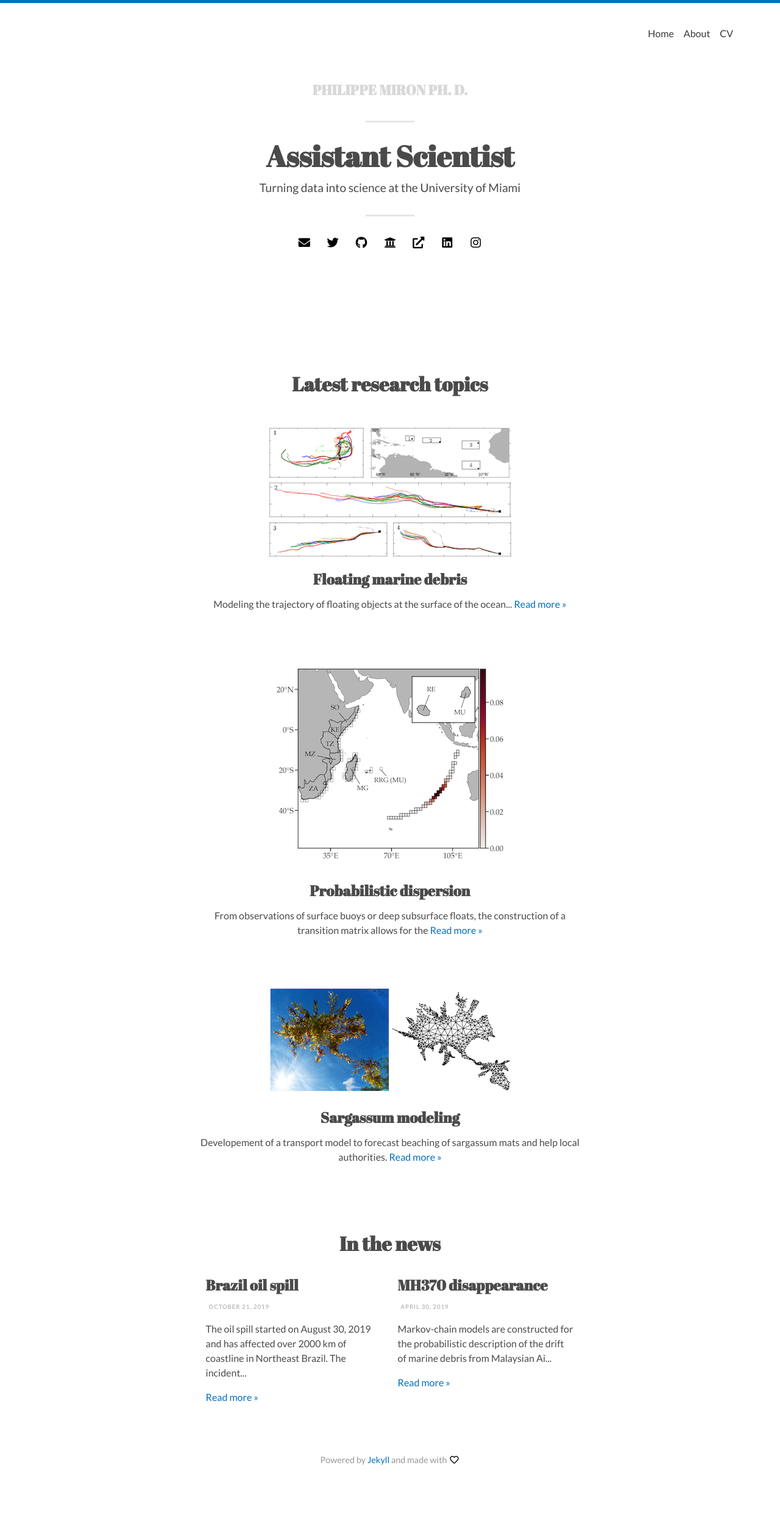
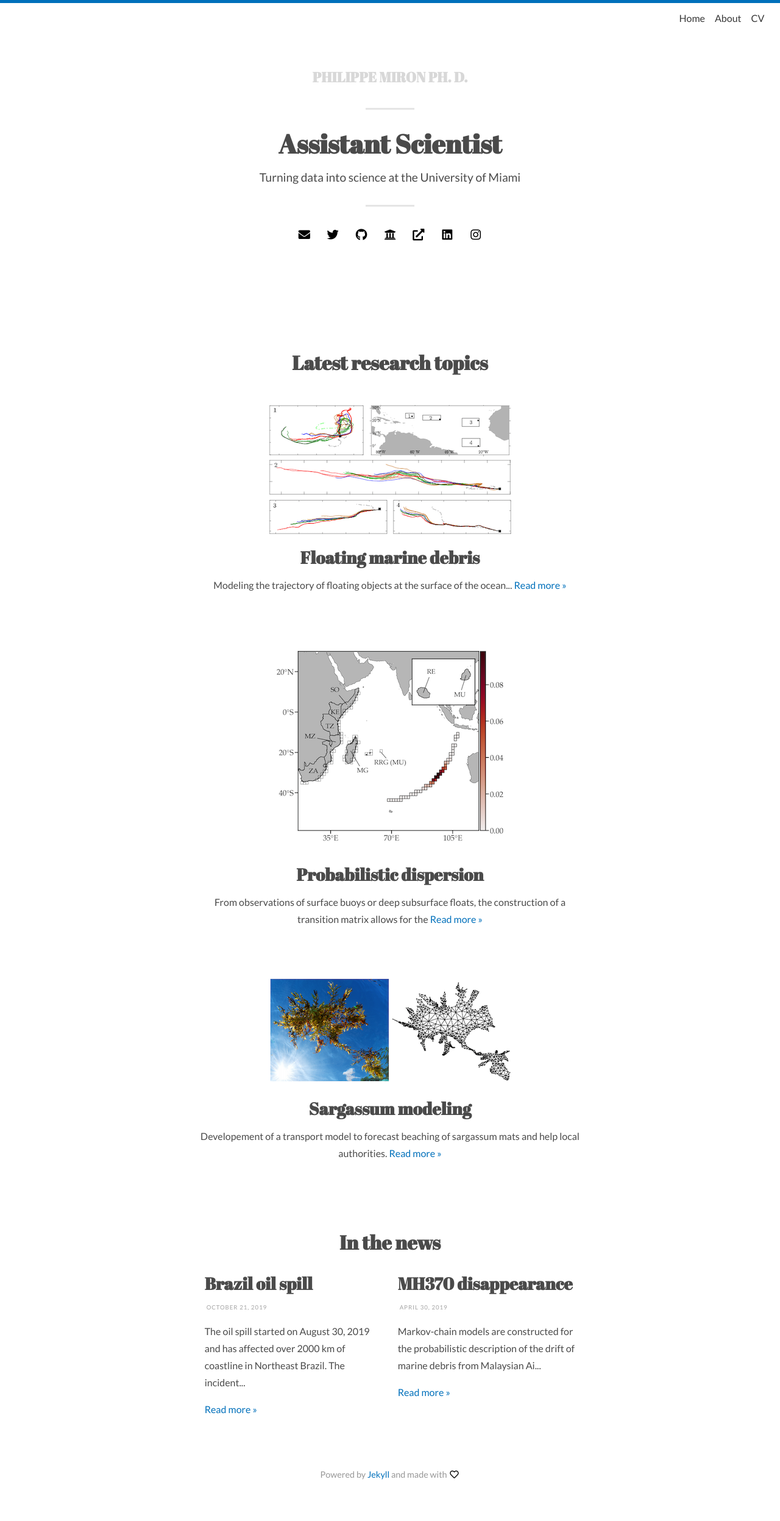
Before and after one commit to philippemiron/philippemiron.github.io, a Jekyll site: the page built from index.html, in a window 1280 px wide. Shown: the whole page at 61% size. Built offline with Jekyll 4.4.1, drawn with Linux system fonts in a browser that asks for light colours; nearby versions of some CDN libraries; the list of posts is cut into pages by our own code; before the commit the page ends 2469 px from its top, so only the background shows below that.

Commit message:
not yet happy with the margins, specially on mobile, but this is a bit better

```diff
--- a/_sass/base/_global.scss
+++ b/_sass/base/_global.scss
@@ -22,23 +22,23 @@
 }
 h1, h2, h3, h4, h5, h6 {
   font-family: $font-family-headings;
-  line-height: 1.1;
-  margin: 0.67em 0;
+  line-height: 1.25;
+  margin: 0.5em 0;
   a {
     color: $text-color;
   }
 }
 h1 {
-  font-size: 2.5em;
+  font-size: 2.25em;
 }
 h2 {
   font-size: 2em;
 }
 h3 {
-  font-size: 1.5em;
+  font-size: 1.75em;
 }
 h4 {
-  font-size: 1.15em;
+  font-size: 1.5em;
 }
 blockquote {
     border-left: 2px solid;
@@ -82,9 +82,9 @@
     margin-left: 2em;
 }
 p, ol, ul, dl, .math-display {
-  line-height: 1.5;
+  line-height: 1.75;
   margin-bottom: 1em;
-  padding: 0px 5px;
+  padding: 0px 3px;
 }
 .math-display {
   display: inline-block;
--- a/_sass/base/_utility.scss
+++ b/_sass/base/_utility.scss
@@ -8,7 +8,7 @@
 %padding-regular {
   padding: $padding-small $padding-large;
   @media (max-width: 1000px) {
-    padding: $padding-small * 1.5 $padding-large / 1.6;
+    padding: $padding-small * 1.5 $padding-large / 2.3;
   }
 }
 %padding-header {
--- a/_sass/base/_variables.scss
+++ b/_sass/base/_variables.scss
@@ -6,7 +6,7 @@
 // Padding
 $padding-large: 25%;
 $padding-small: 5%;
-$padding-x-small: 3%;
+$padding-x-small: 1%;
 
 // Brand colours
 $brand-color: #fff;
```
Also changed, not shown: contributions.md (+1 -1 lines).
